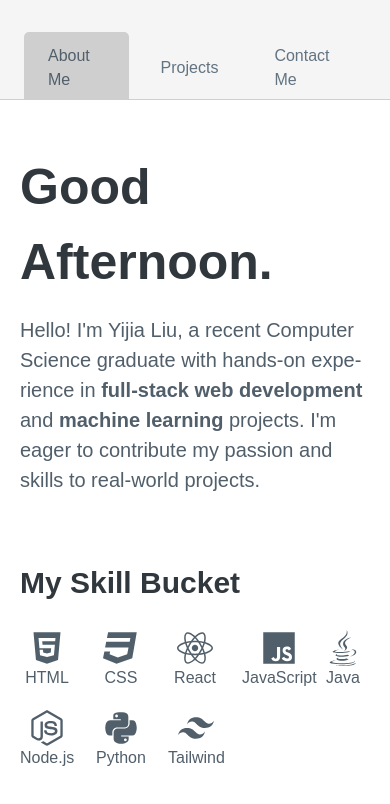
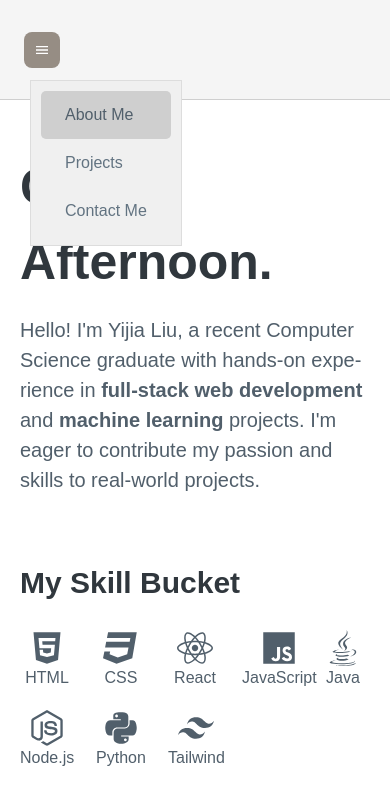
Before and after one commit to JellyYJ/portfolio, a React (Vite) app in the folder portfolio/: page /aboutMe in a window 390 px wide. Shown: the top 804 px of the page. Built offline with nearby package versions, Linux system fonts and the light colour scheme.

Commit message:
implement collapse mainNav

```diff
--- /dev/null
+++ b/portfolio/src/hooks/useDetectClickOutside.jsx
@@ -0,0 +1,29 @@
+import { useEffect, useRef } from "react";
+
+function useDetectClickOutside(handler, listenCapturing = true) {
+  const ref = useRef();
+
+  useEffect(
+    function () {
+      function handleDetectClick(e) {
+        // ref is the Window
+        if (ref.current && !ref.current.contains(e.target)) {
+          // console.log("Click Outsie");
+          handler();
+        }
+      }
+
+      document.addEventListener("click", handleDetectClick, listenCapturing);
+      return () =>
+        document.removeEventListener(
+          "click",
+          handleDetectClick,
+          listenCapturing
+        );
+    },
+    [handler, listenCapturing]
+  );
+  return ref;
+}
+
+export default useDetectClickOutside;
--- /dev/null
+++ b/portfolio/src/ui/CollapseNav.jsx
@@ -0,0 +1,100 @@
+import { NavLink } from "react-router-dom";
+import React, { useState } from "react";
+import styled from "styled-components";
+
+import { IoMdMenu } from "react-icons/io";
+import useDetectClickOutside from "../hooks/useDetectClickOutside";
+
+const CollapseDiv = styled.div`
+  display: ${({ isCollapse }) => (isCollapse ? "block" : "none")};
+  background-color: #f0f0f0;
+  padding: 1rem;
+  border: 1px solid #ddd;
+  position: absolute;
+  top: 8rem;
+  left: 3rem;
+  /* z-index: 1;  */
+`;
+
+const ToggleButton = styled.button`
+  border-radius: 0.8rem;
+  background-color: var(--color-brown-300);
+  color: white;
+  padding: 1rem;
+  border: none;
+  cursor: pointer;
+  position: absolute;
+  /* z-index: 2; */
+
+  &:hover {
+    background-color: var(--color-brown-400);
+  }
+`;
+
+const StyledNavLink = styled(NavLink)`
+  &:link,
+  &:visited {
+    display: flex;
+    align-items: center;
+    gap: 1.2rem;
+    background: linear-gradient(var(--color-grey-400), var(--color-grey-400))
+      bottom / 0 0.1em no-repeat;
+    transition: all 0.3s;
+
+    color: var(--color-grey-600);
+    font-size: 1.6rem;
+    font-weight: 500;
+    padding: 1.2rem 2.4rem;
+  }
+
+  &:hover {
+    background-size: 100% 0.1em;
+  }
+
+  &:active,
+  &.active:link,
+  &.active:visited {
+    color: var(--color-grey-800);
+    background-color: var(--color-brown-100);
+    border-radius: var(--border-radius-sm);
+  }
+
+  & svg {
+    width: 2.4rem;
+    height: 2.4rem;
+    color: var(--color-grey-400);
+    transition: all 0.3s;
+  }
+
+  &:hover svg,
+  &:active svg,
+  &.active:link svg,
+  &.active:visited svg {
+    color: var(--color-blue-600);
+  }
+`;
+
+function CollpaseMainNav({ navData }) {
+  const [isCollapse, setIsCollapse] = useState(true);
+  const collapseRef = useDetectClickOutside(() => setIsCollapse(false));
+
+  const toggle = () => setIsCollapse(!isCollapse);
+  const hide = () => setIsCollapse(false);
+
+  return (
+    <>
+      <ToggleButton onClick={toggle} ref={collapseRef}>
+        <IoMdMenu />
+      </ToggleButton>
+      <CollapseDiv isCollapse={isCollapse} ref={collapseRef}>
+        {navData.map((nav) => (
+          <StyledNavLink to={nav.to} key={nav.name} onClick={hide}>
+            {nav.name}
+          </StyledNavLink>
+        ))}
+      </CollapseDiv>
+    </>
+  );
+}
+
+export default CollpaseMainNav;
--- a/portfolio/src/ui/MainNav.jsx
+++ b/portfolio/src/ui/MainNav.jsx
@@ -1,5 +1,23 @@
+import { useState, useEffect } from "react";
 import { NavLink } from "react-router-dom";
 import styled from "styled-components";
+
+import CollpaseMainNav from "./CollapseNav";
+
+const navData = [
+  {
+    name: "About Me",
+    to: "aboutMe",
+  },
+  {
+    name: "Projects",
+    to: "projects",
+  },
+  {
+    name: "Contact Me",
+    to: "contactMe",
+  },
+];
 
 const NavList = styled.ul`
   display: flex;
@@ -51,12 +69,43 @@ const StyledNavLink = styled(NavLink)`
 `;
 
 function MainNav() {
+  const [isOpen, setIsOpen] = useState(true);
+
+  // Function to update isOpen based on screen width
+  const updateIsOpen = () => {
+    if (window.innerWidth <= 1024) {
+      setIsOpen(false);
+    } else {
+      setIsOpen(true);
+    }
+  };
+
+  useEffect(() => {
+    updateIsOpen();
+
+    const handleResize = () => {
+      updateIsOpen();
+    };
+
+    window.addEventListener("resize", handleResize);
+
+    return () => {
+      window.removeEventListener("resize", handleResize);
+    };
+  }, []);
+
   return (
-    <NavList>
-      <StyledNavLink to="aboutMe">About Me</StyledNavLink>
-      <StyledNavLink to="projects">Projects</StyledNavLink>
-      <StyledNavLink to="contactMe">Contact Me</StyledNavLink>
-    </NavList>
+    <>
+      {!isOpen ? (
+        <CollpaseMainNav key={navData.name} navData={navData} />
+      ) : (
+        <NavList>
+          <StyledNavLink to="aboutMe">About Me</StyledNavLink>
+          <StyledNavLink to="projects">Projects</StyledNavLink>
+          <StyledNavLink to="contactMe">Contact Me</StyledNavLink>
+        </NavList>
+      )}
+    </>
   );
 }
 
```
